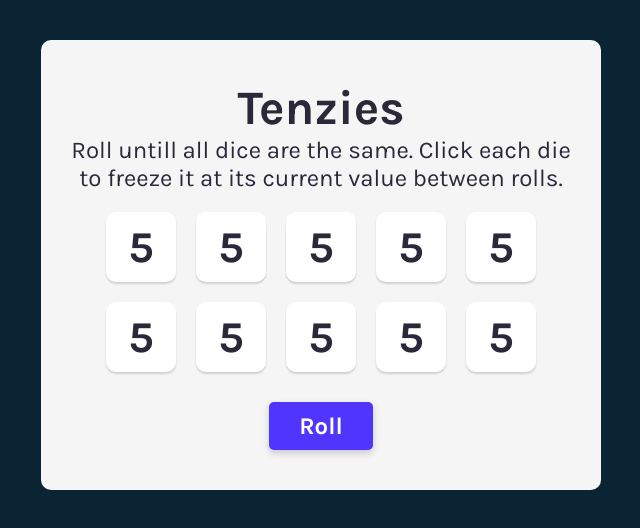
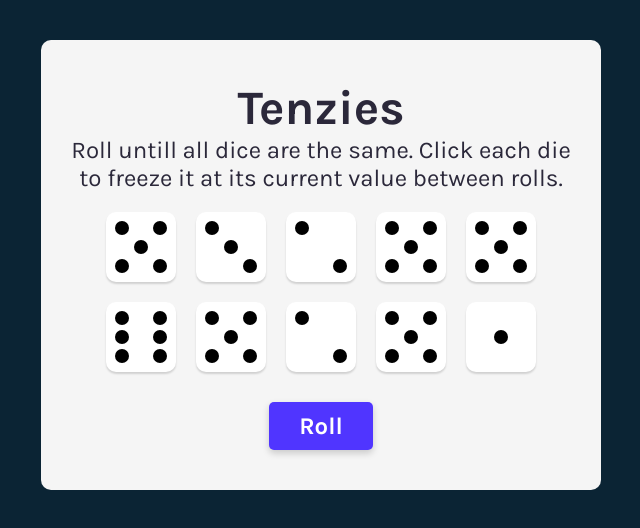
Before and after one commit to robsassack/tenzies, a React (Vite) app: page / in a window 1280 px wide. Shown: the top 528 px of the page, without its empty margins (319-959 px from the left). Built offline with nearby package versions, Linux system fonts and the light colour scheme.

Commit message:
Added dice pips

```diff
--- a/src/App.css
+++ b/src/App.css
@@ -47,19 +47,32 @@ main {
 }
 
 .die {
-  display: flex;
-  justify-content: center;
-  align-items: center;
+  display: grid;
+  grid-template: repeat(3, 1fr) / repeat(3, 1fr);
+  grid-template-areas:
+  "a . c"
+  "e g f"
+  "d . b";
+  padding: 7px;
+  text-align: center;
   color: #2B283A;
-  text-align: center;
   height: 70px;
   width: 70px;
   border-radius: 10px;
   box-shadow: 0px 2px 2px rgba(0, 0, 0, 0.15);
   font-weight: 700;
-  font-size: 2.75em;
   user-select: none;
   cursor: pointer;
+}
+
+.pip {
+  display: block;
+  align-self: center;
+  justify-self: center;
+  height: 14px;
+  width: 14px;
+  border-radius: 50%;
+  background-color: black;
 }
 
 @media (max-width: 600px) {
@@ -84,6 +97,11 @@ main {
     width: 55px;
     height: 55px;
   }
+
+  .pip {
+    height: 10px;
+    width: 10px;
+  }
 }
 
 .roll-button {
--- a/src/App.jsx
+++ b/src/App.jsx
@@ -18,8 +18,7 @@ function App() {
 
   function generateNewDie() {
     return {
-      // value: Math.floor(Math.random() * 6) + 1,
-      value: 5,
+      value: Math.floor(Math.random() * 6) + 1,
       isHeld: false,
       id: nanoid(),
     };
--- a/src/Die.jsx
+++ b/src/Die.jsx
@@ -2,13 +2,67 @@ function Die(props) {
   const styles = {
     backgroundColor: props.die.isHeld ? "#59E391" : "white",
   };
+
+  let pips;
+  switch (props.die.value) {
+    case 1:
+      pips = <div className='pip' style={{ gridArea: "g" }}></div>;
+      break;
+    case 2:
+      pips = (
+        <>
+          <span className='pip' style={{ gridArea: "a" }}></span>
+          <span className='pip' style={{ gridArea: "b" }}></span>
+        </>
+      );
+      break;
+    case 3:
+      pips = (
+        <>
+          <span className='pip' style={{ gridArea: "a" }}></span>
+          <span className='pip' style={{ gridArea: "g" }}></span>
+          <span className='pip' style={{ gridArea: "b" }}></span>
+        </>
+      );
+      break;
+    case 4:
+      pips = (
+        <>
+          <span className='pip' style={{ gridArea: "a" }}></span>
+          <span className='pip' style={{ gridArea: "c" }}></span>
+          <span className='pip' style={{ gridArea: "d" }}></span>
+          <span className='pip' style={{ gridArea: "b" }}></span>
+        </>
+      );
+      break;
+    case 5:
+      pips = (
+        <>
+          <span className='pip' style={{ gridArea: "a" }}></span>
+          <span className='pip' style={{ gridArea: "c" }}></span>
+          <span className='pip' style={{ gridArea: "g" }}></span>
+          <span className='pip' style={{ gridArea: "d" }}></span>
+          <span className='pip' style={{ gridArea: "b" }}></span>
+        </>
+      );
+      break;
+    case 6:
+      pips = (
+        <>
+          <span className='pip' style={{ gridArea: "a" }}></span>
+          <span className='pip' style={{ gridArea: "c" }}></span>
+          <span className='pip' style={{ gridArea: "e" }}></span>
+          <span className='pip' style={{ gridArea: "f" }}></span>
+          <span className='pip' style={{ gridArea: "d" }}></span>
+          <span className='pip' style={{ gridArea: "b" }}></span>
+        </>
+      );
+      break;
+  }
+
   return (
-    <div
-      className='die'
-      style={styles}
-      onClick={props.holdDice}
-    >
-      {props.die.value}
+    <div className='die' style={styles} onClick={props.holdDice}>
+      {pips}
     </div>
   );
 }
```
